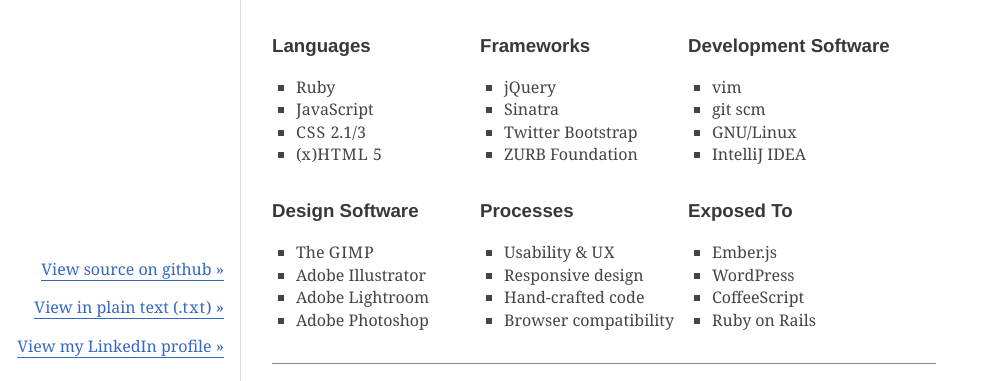
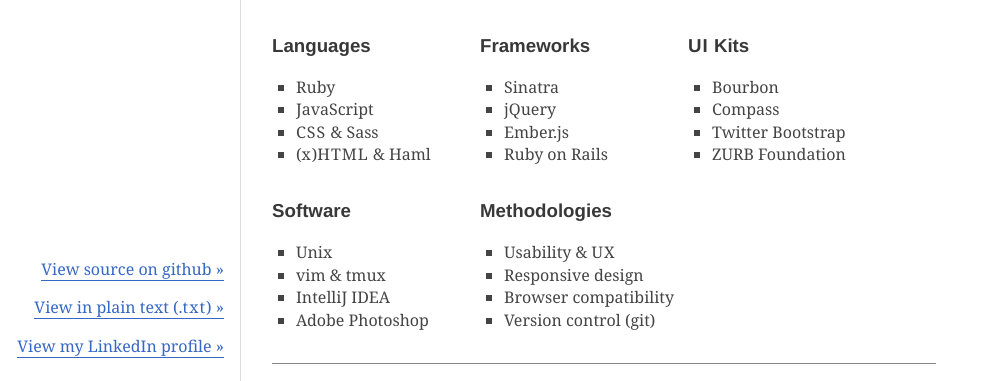
Before and after one commit to Kerrick/hire.kerricklong.com, a plain HTML site: page index.html in a window 1280 px wide. Shown: the part 419-800 px from the top of the page, without its empty margins (0-983 px from the left). Drawn offline with Linux system fonts and the light colour scheme; a web font is replaced by a local one.

Commit message:
Rethink Skills

```diff
--- a/index.html
+++ b/index.html
@@ -59,53 +59,44 @@
         <ul>
           <li>Ruby</li>
           <li>JavaScript</li>
-          <li><abbr title="Cascading StyleSheets">CSS</abbr> 2.1/3</li>
-          <li>(<abbr title="Extensible">x</abbr>)<abbr title="HyperText Markup Language">HTML</abbr> 5</li>
+          <li><abbr title="Cascading StyleSheets">CSS</abbr> &amp; Sass</li>
+          <li>(<abbr title="Extensible">x</abbr>)<abbr title="HyperText Markup Language">HTML</abbr> &amp; Haml</li>
         </ul>
       </article>
       <article id="frameworks">
         <h3>Frameworks</h3>
         <ul>
+          <li>Sinatra</li>
           <li>jQuery</li>
-          <li>Sinatra</li>
+          <li>Ember.js</li>
+          <li>Ruby on Rails</li>
+        </ul>
+      </article>
+      <article id="ui-kits">
+        <h3><abbr title="User Interface">UI</abbr> Kits</h3>
+        <ul>
+          <li>Bourbon</li>
+          <li>Compass</li>
           <li>Twitter Bootstrap</li>
           <li>ZURB Foundation</li>
         </ul>
       </article>
-      <article id="development-software">
-        <h3>Development Software</h3>
+      <article id="software">
+        <h3>Software</h3>
         <ul>
-          <li>vim</li>
-          <li>git scm</li>
-          <li>GNU/Linux</li>
+          <li>Unix</li>
+          <li>vim &amp; tmux</li>
           <li>IntelliJ IDEA</li>
-        </ul>
-      </article>
-      <article id="design-software">
-        <h3>Design Software</h3>
-        <ul>
-          <li>The <abbr title="GNU Image Manipulation Program">GIMP</abbr></li>
-          <li>Adobe Illustrator</li>
-          <li>Adobe Lightroom</li>
           <li>Adobe Photoshop</li>
         </ul>
       </article>
-      <article id="processes">
-        <h3>Processes</h3>
+      <article id="methodologies">
+        <h3>Methodologies</h3>
         <ul>
           <li>Usability &amp; <abbr title="User Experience">UX</abbr></li>
           <li>Responsive design</li>
-          <li>Hand-crafted code</li>
           <li>Browser compatibility</li>
-        </ul>
-      </article>
-      <article id="exposure">
-        <h3>Exposed to</h3>
-        <ul>
-          <li>Ember.js</li>
-          <li>WordPress</li>
-          <li>CoffeeScript</li>
-          <li>Ruby on Rails</li>
+          <li>Version control (git)</li>
         </ul>
       </article>
     </section>
```
